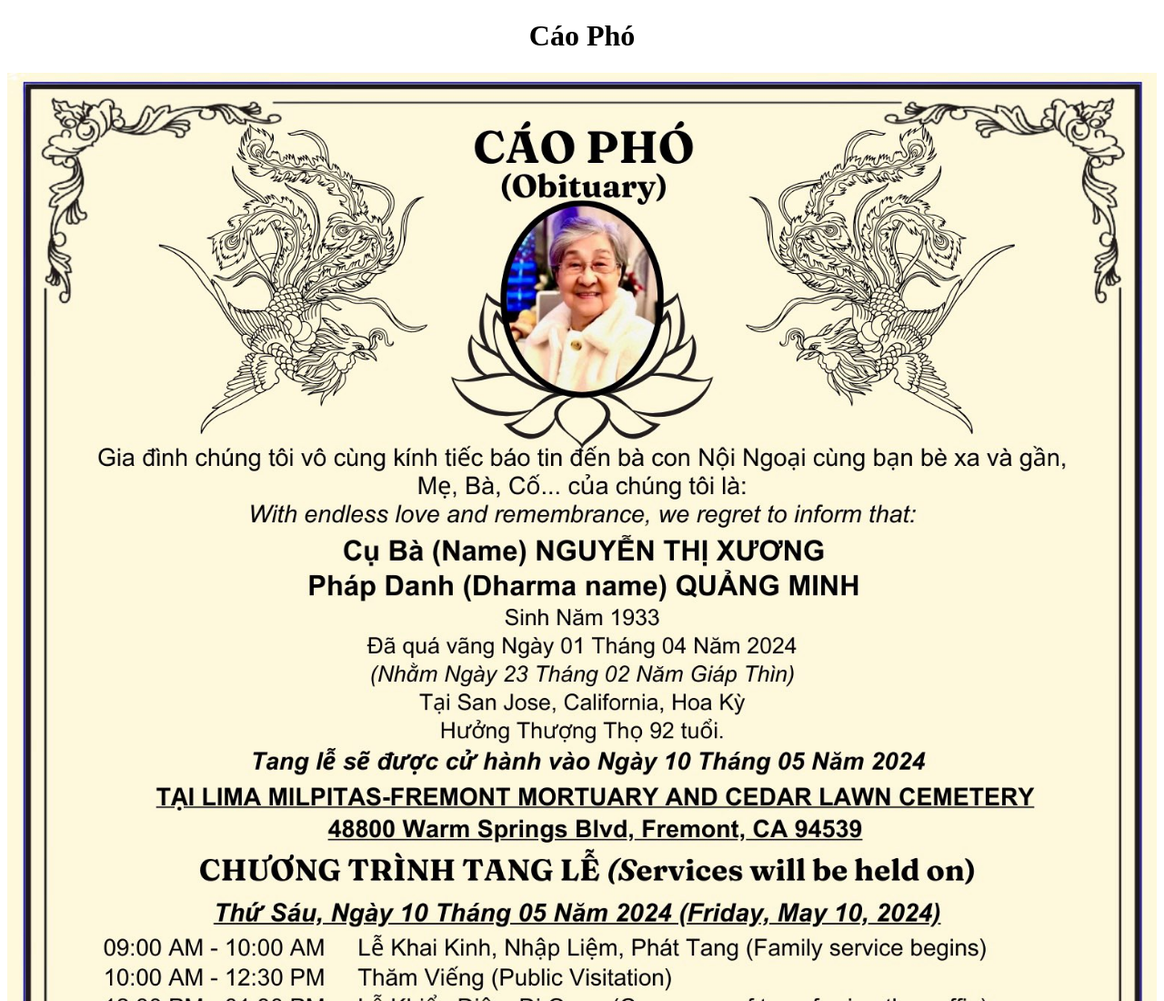
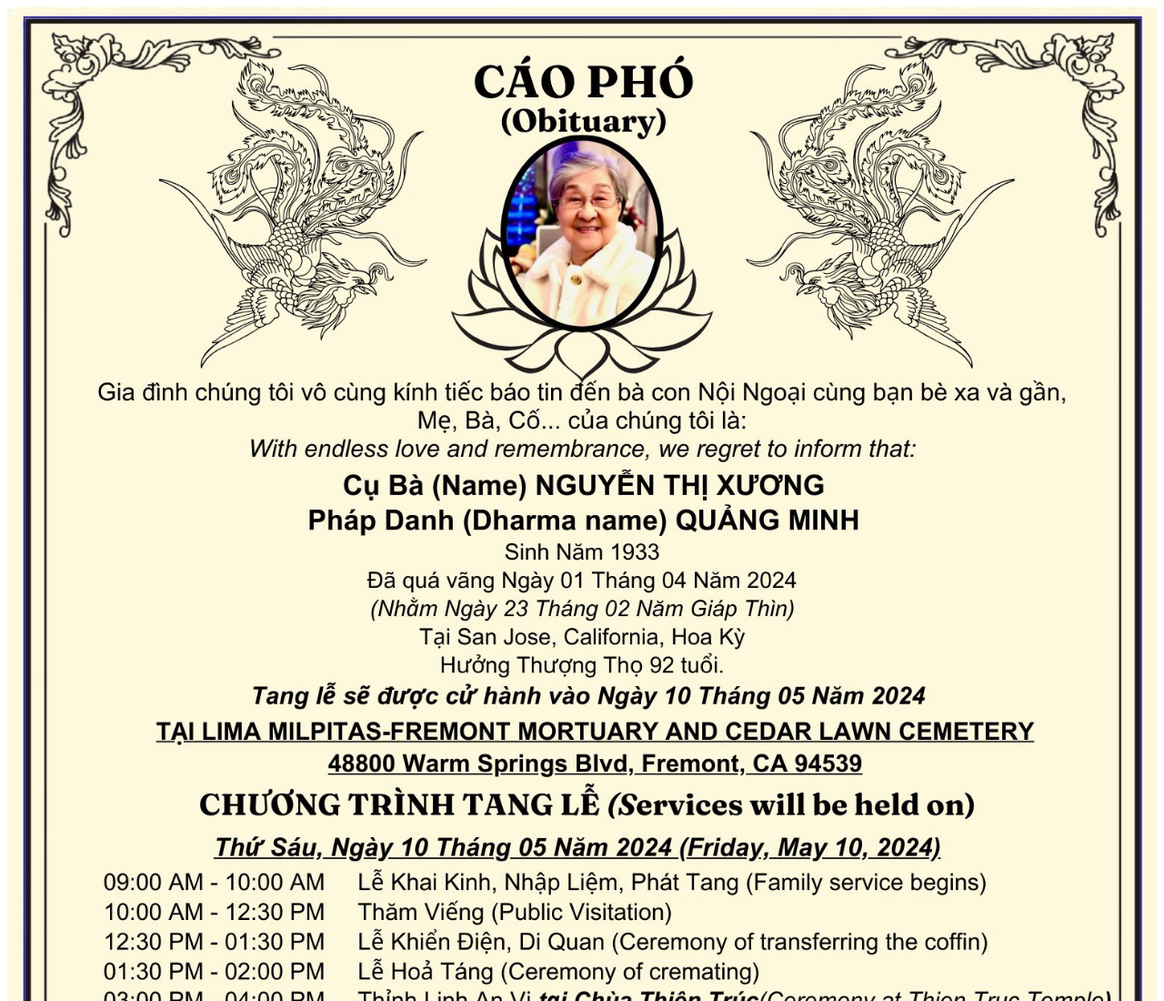
Before and after one commit to xuongnguyenfamily/xuongnguyenfamily, a plain HTML site: page index.html in a window 1280 px wide. Shown: the top 1100 px of the page at 91% size. Drawn offline with Linux system fonts and the light colour scheme.

Commit message:
Update index.html

```diff
--- a/index.html
+++ b/index.html
@@ -2,9 +2,7 @@
 <html>
 <head>
 <style>
-h1 {
-  text-align: center;
-}
+
 img {
   width: 100%;
   height: auto;
@@ -13,8 +11,6 @@ img {
 </head>
 <body>
 
-<h1>Cáo Phó</h1>
-
 <img src="caopho.JPG" alt="Cao Pho" class="center">
 
 </body>
```
